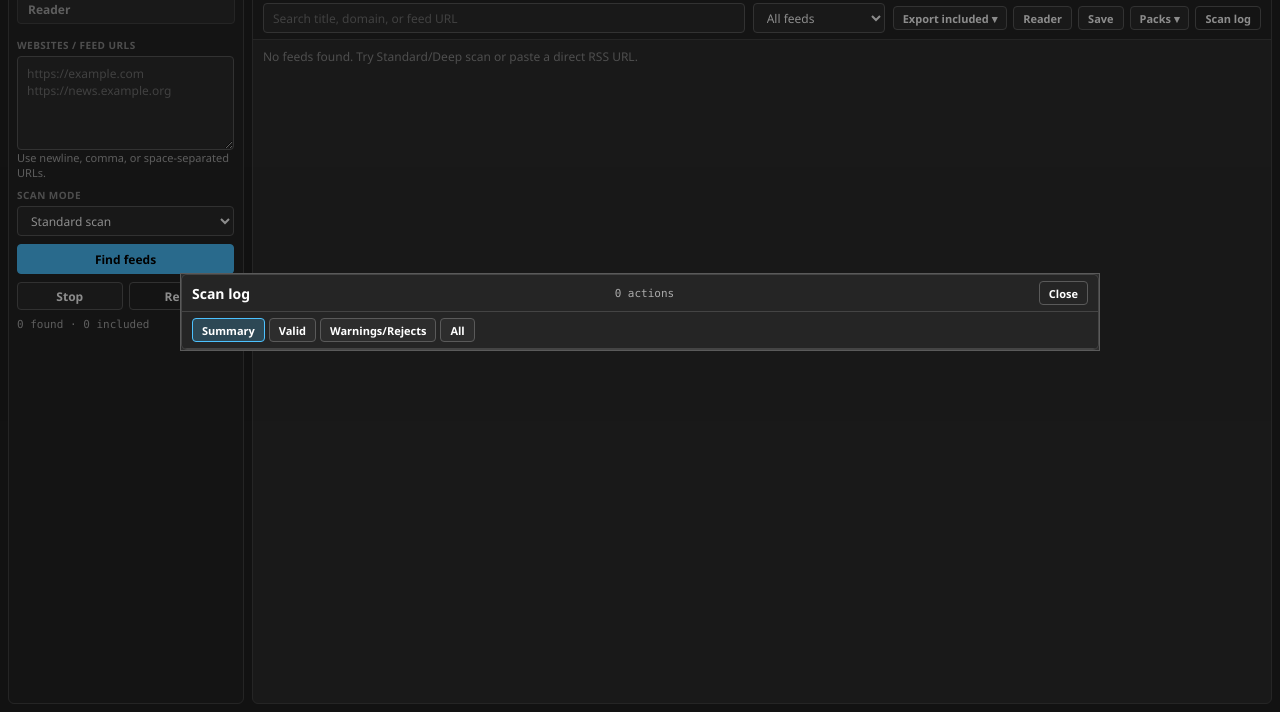
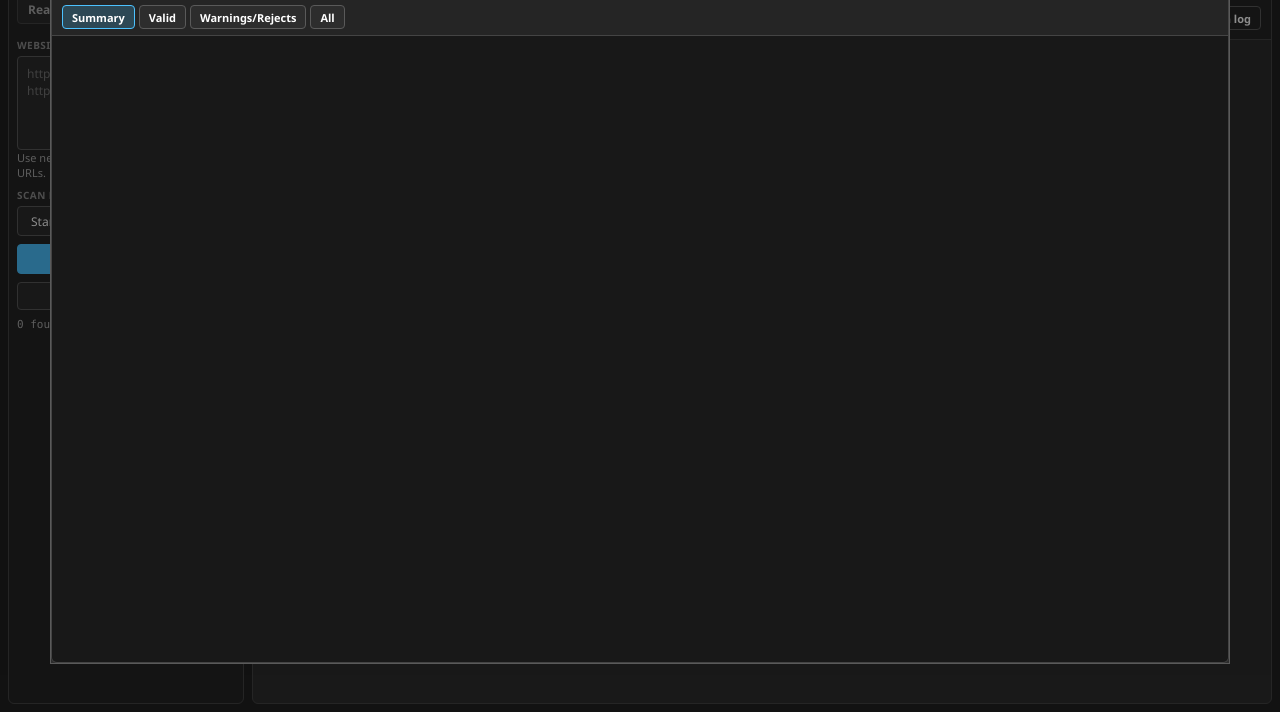
Before and after one commit to BassThermal/RSS-Discovery, a website: page public/index.html in a window 1280 px wide. Both pictures are taken after a click on the button "Scan log". Shown: the part 88-800 px from the top of the page. Drawn offline with Linux system fonts and the light colour scheme.

Commit message:
Fix scan log dialog to use internal terminal scrolling

```diff
--- a/public/styles.css
+++ b/public/styles.css
@@ -602,6 +602,24 @@ body.reader-active .reader-layout .headline-row { padding-left: 8px; padding-rig
 .overlay-dialog { width: min(920px, 92vw); max-height: 84vh; border: 1px solid var(--border-strong); background: var(--panel); color: inherit; padding: 0; }
 .overlay-dialog::backdrop { background: rgb(0 0 0 / 45%); }
 
+#logDialog {
+  width: min(1180px, calc(100vw - 96px));
+  height: min(760px, calc(100vh - 96px));
+  max-height: calc(100vh - 96px);
+  overflow: hidden;
+}
+
+#logDialog > .pane {
+  height: 100%;
+  min-height: 0;
+  grid-template-rows: auto auto minmax(0, 1fr);
+}
+
+#logDialog .terminal {
+  min-height: 0;
+  overflow: auto;
+}
+
 @media (max-width: 980px) {
   .feed-primary { grid-template-columns: 1fr; }
   .feed-actions { justify-content: flex-start; }
```
